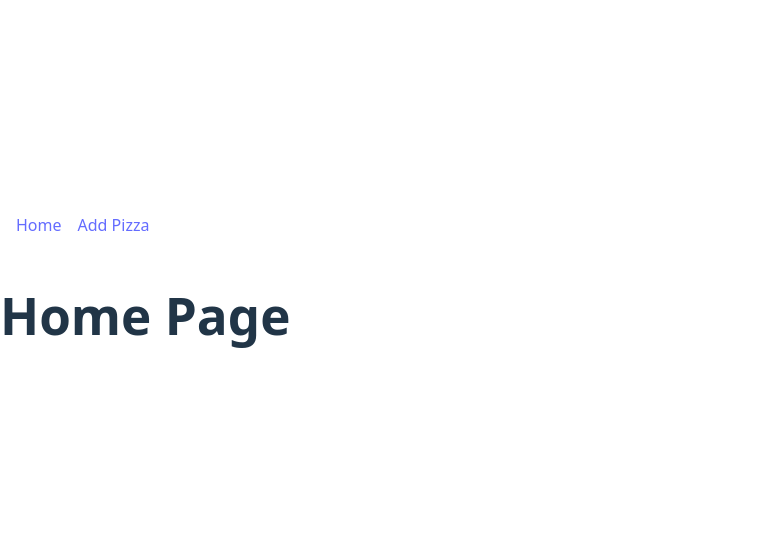
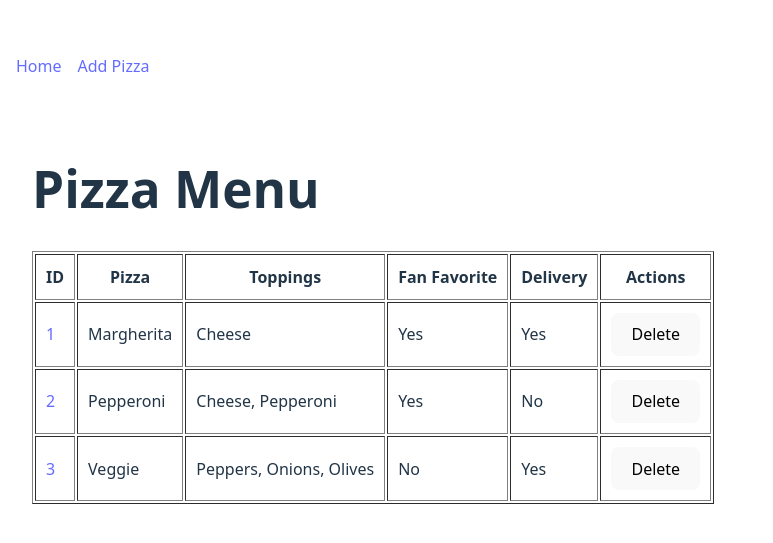
Before and after one commit to Abhishek-Soundalgekar-atri/react-training-project, a React (Vite) app: page / in a window 1280 px wide. Shown: the part 113-656 px from the top of the page, without its empty margins (0-773 px from the left). Built offline with nearby package versions, Linux system fonts and the light colour scheme.

Commit message:
ICTRAINING-2333 feat: implement TanStack table for pizza menu

```diff
--- a/package.json
+++ b/package.json
@@ -10,6 +10,7 @@
     "preview": "vite preview"
   },
   "dependencies": {
+    "@tanstack/react-table": "^8.21.3",
     "react": "^19.2.0",
     "react-dom": "^19.2.0",
     "react-router-dom": "^7.13.0"
--- a/src/pages/Home.tsx
+++ b/src/pages/Home.tsx
@@ -1,3 +1,117 @@
+import { useMemo } from "react";
+import {
+  flexRender,
+  getCoreRowModel,
+  useReactTable,
+} from "@tanstack/react-table";
+import type { ColumnDef } from "@tanstack/react-table";
+
+import { Link } from "react-router-dom";
+import type { Pizza } from "../types/Pizza";
+
 export default function Home() {
-  return <h1>Home Page</h1>;
+  const data: Pizza[] = useMemo(
+    () => [
+      {
+        id: 1,
+        name: "Margherita",
+        toppings: ["Cheese"],
+        fanFavorite: true,
+        delivery: true,
+      },
+      {
+        id: 2,
+        name: "Pepperoni",
+        toppings: ["Cheese", "Pepperoni"],
+        fanFavorite: true,
+        delivery: false,
+      },
+      {
+        id: 3,
+        name: "Veggie",
+        toppings: ["Peppers", "Onions", "Olives"],
+        fanFavorite: false,
+        delivery: true,
+      },
+    ],
+    []
+  );
+
+  const columns = useMemo<ColumnDef<Pizza>[]>(
+    () => [
+      {
+        header: "ID",
+        accessorKey: "id",
+        cell: ({ row }) => (
+          <Link to={`/${row.original.id}`}>{row.original.id}</Link>
+        ),
+      },
+      {
+        header: "Pizza",
+        accessorKey: "name",
+      },
+      {
+        header: "Toppings",
+        accessorKey: "toppings",
+        cell: ({ row }) => row.original.toppings.join(", "),
+      },
+      {
+        header: "Fan Favorite",
+        accessorKey: "fanFavorite",
+        cell: ({ row }) => (row.original.fanFavorite ? "Yes" : "No"),
+      },
+      {
+        header: "Delivery",
+        accessorKey: "delivery",
+        cell: ({ row }) => (row.original.delivery ? "Yes" : "No"),
+      },
+      {
+        header: "Actions",
+        cell: ({ row }) => (
+          <button onClick={() => alert(`Delete ${row.original.name}`)}>
+            Delete
+          </button>
+        ),
+      },
+    ],
+    []
+  );
+
+  const table = useReactTable({
+    data,
+    columns,
+    getCoreRowModel: getCoreRowModel(),
+  });
+
+  return (
+    <div style={{ padding: "2rem" }}>
+      <h1>Pizza Menu</h1>
+
+      <table border={1} cellPadding={10}>
+        <thead>
+          {table.getHeaderGroups().map((headerGroup) => (
+            <tr key={headerGroup.id}>
+              {headerGroup.headers.map((header) => (
+                <th key={header.id}>
+                  {flexRender(header.column.columnDef.header, header.getContext())}
+                </th>
+              ))}
+            </tr>
+          ))}
+        </thead>
+
+        <tbody>
+          {table.getRowModel().rows.map((row) => (
+            <tr key={row.id}>
+              {row.getVisibleCells().map((cell) => (
+                <td key={cell.id}>
+                  {flexRender(cell.column.columnDef.cell, cell.getContext())}
+                </td>
+              ))}
+            </tr>
+          ))}
+        </tbody>
+      </table>
+    </div>
+  );
 }
--- /dev/null
+++ b/src/types/Pizza.ts
@@ -0,0 +1,7 @@
+export interface Pizza {
+  id: number;
+  name: string;
+  toppings: string[];
+  fanFavorite: boolean;
+  delivery: boolean;
+}
```
Also changed, not shown: 1 other file (tests, documents, lock files or other folders).
